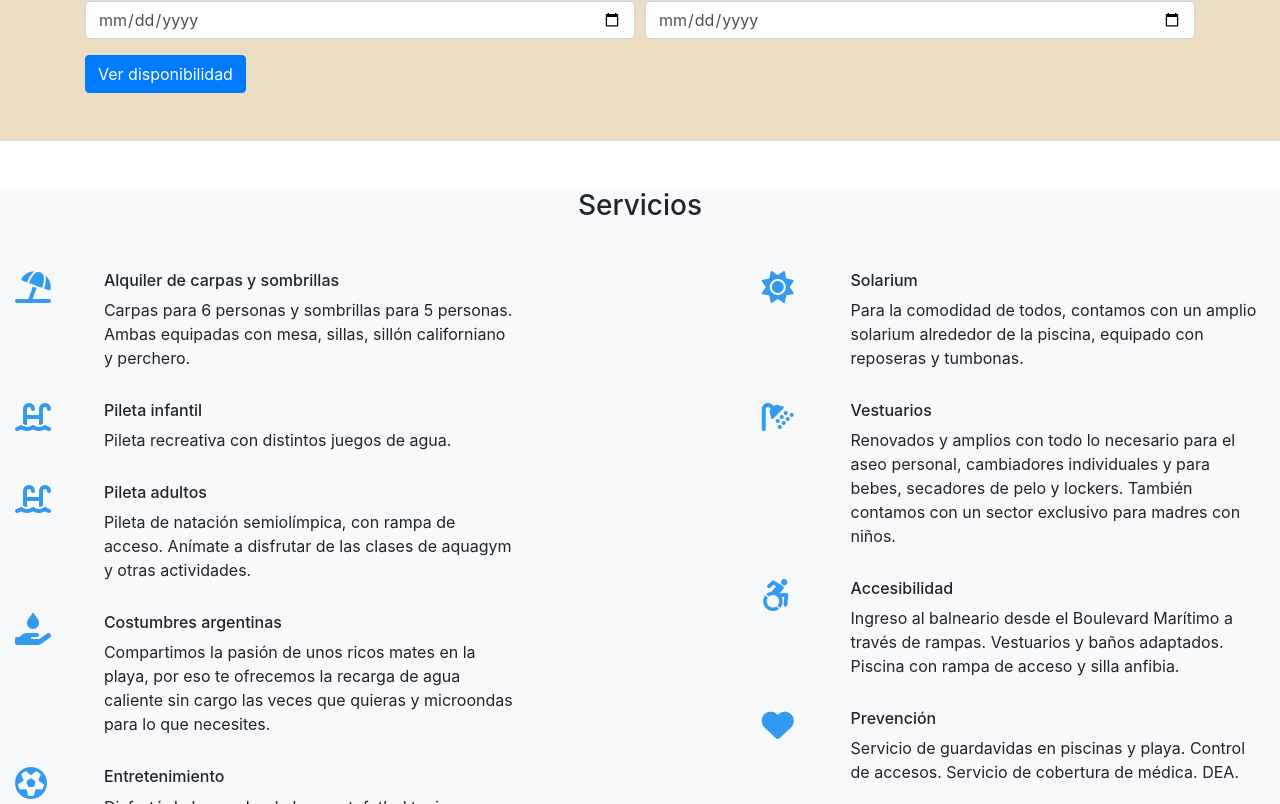
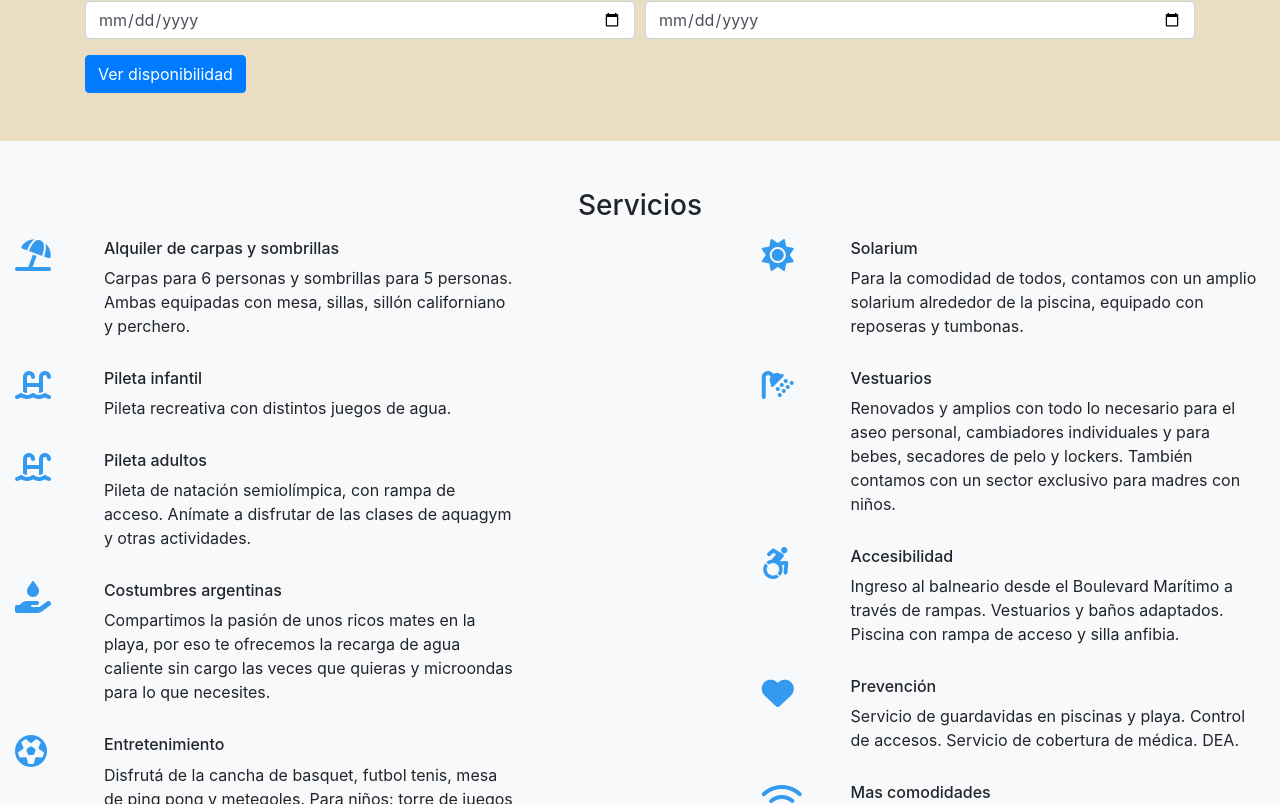
Before and after one commit to BealeStBluesBoy/balneario-frontend, an Angular app: page /home in a window 1280 px wide. Shown: the part 336-1140 px from the top of the page. Built offline with nearby package versions, Linux system fonts and the light colour scheme.

Commit message:
arreglar layout de la seccion de servicios

```diff
--- a/src/app/componenet/reserva/reserva.component.html
+++ b/src/app/componenet/reserva/reserva.component.html
@@ -41,10 +41,10 @@
 
 <div class="container-fluid bg-light">
 
-  <h2 class="my-5 h3 text-center">Servicios</h2>
+  <h2 class="h3 text-center pt-5">Servicios</h2>
 
   <!--First row-->
-  <div class="row features-small mb-5 mt-3 wow fadeIn">
+  <div class="row features-small mt-3 wow fadeIn">
 
     <!--First column-->
     <div class="col-md-5">
```
